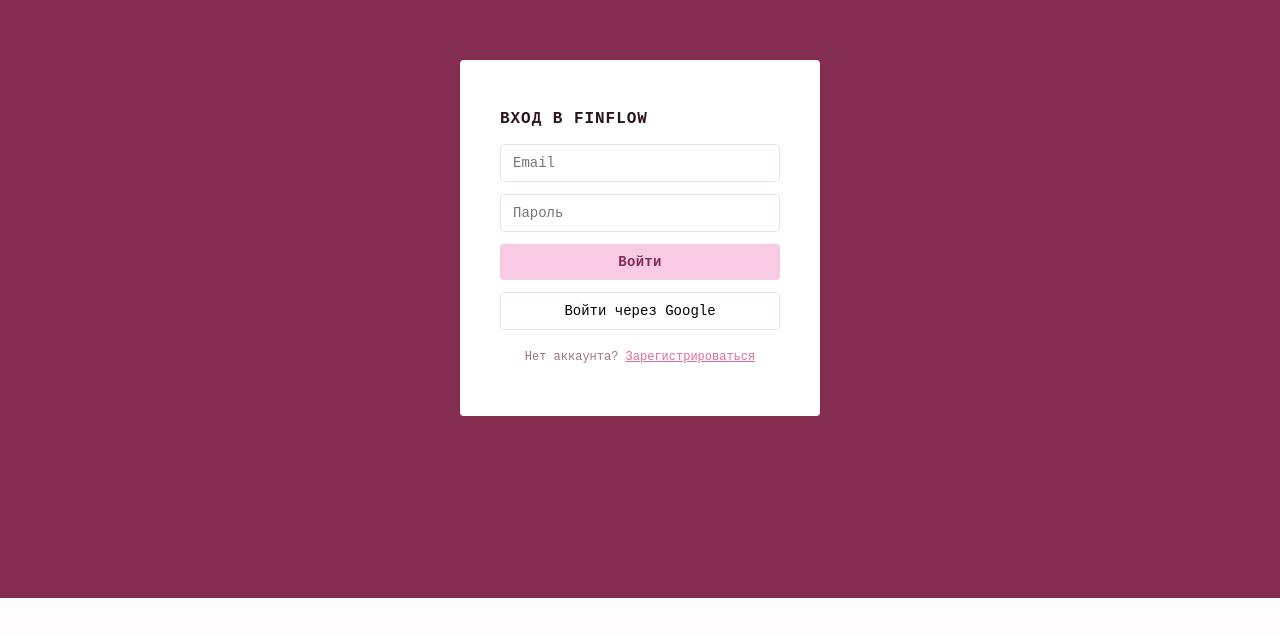
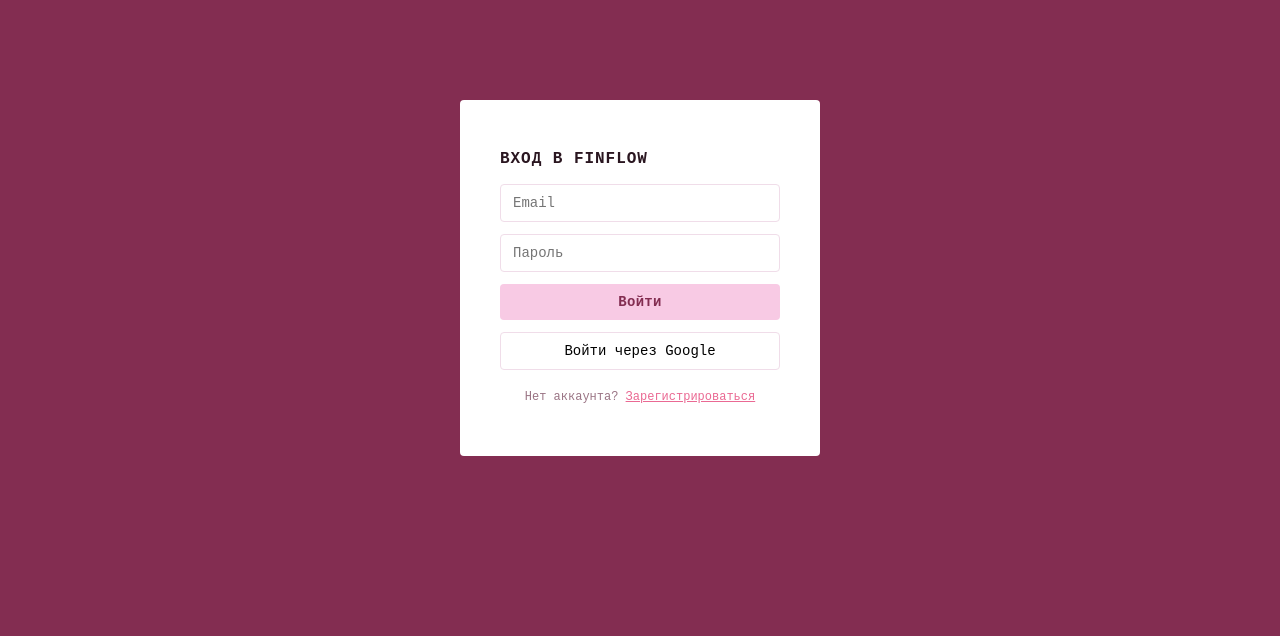
Before and after one commit to Ma-sh-a/fintrack, a React (Vite) app: page /login in a window 1280 px wide. Shown: the part 122-758 px from the top of the page. Built offline with nearby package versions, Linux system fonts and the light colour scheme; no server answers.

Commit message:
fix: adaptive height with dvh and vh

```diff
--- a/src/index.css
+++ b/src/index.css
@@ -25,6 +25,12 @@
   background: var(--paper);
   color: var(--text);
   font-family: var(--font);
+}
+
+html,
+body {
+  min-height: 100%;
+  background: var(--paper);
 }
 
 button,
@@ -138,7 +144,8 @@
   display: flex;
   justify-content: center;
   align-items: center;
-  min-height: 90vh;
+  min-height: 100vh;
+  min-height: 100dvh;
   padding: 20px;
   background: var(--ink);
 }
```
